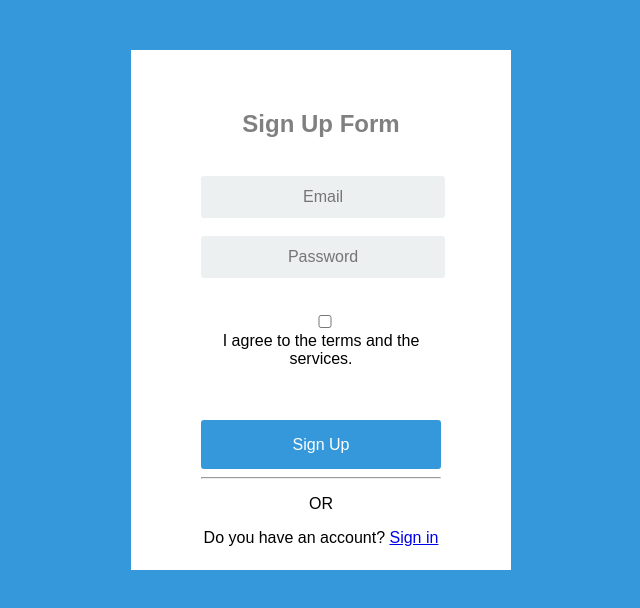
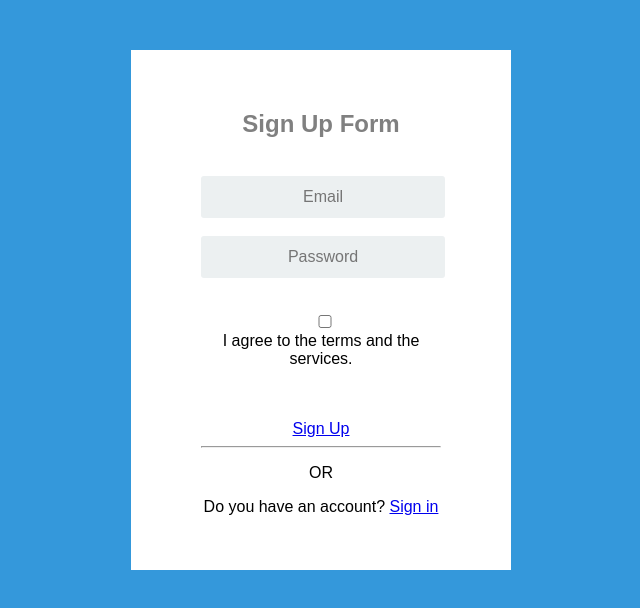
Before and after one commit to thensley0103/login, a plain HTML site: page signuppage.html in a window 1280 px wide. Shown: the whole page, without its empty margins (319-959 px from the left). Drawn offline with Linux system fonts and the light colour scheme.

Commit message:
Update signuppage.html

```diff
--- a/signuppage.html
+++ b/signuppage.html
@@ -70,7 +70,7 @@ color:gray;
  </p>
 <br>
 <br />
-<a href="#"><input type ="submit" value ="Sign Up"></a>
+<a href="confirmationpage.html"> Sign Up </a>
 <hr>
 <p class="or">OR</p>
 <p>Do you have an account? <a href="index.html">Sign in</a></p>
```
